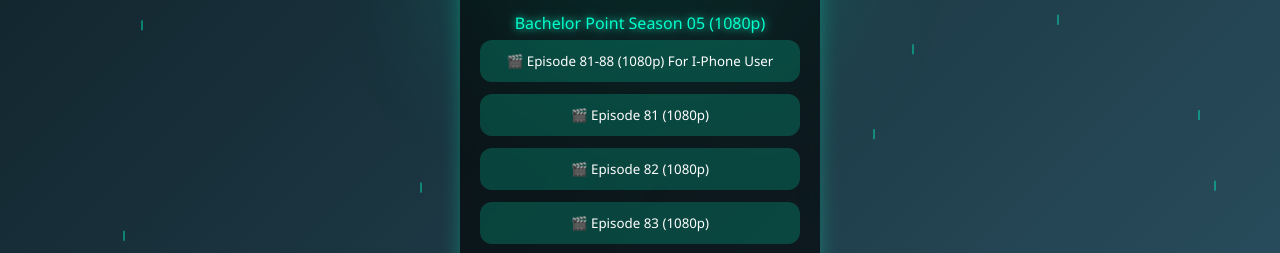
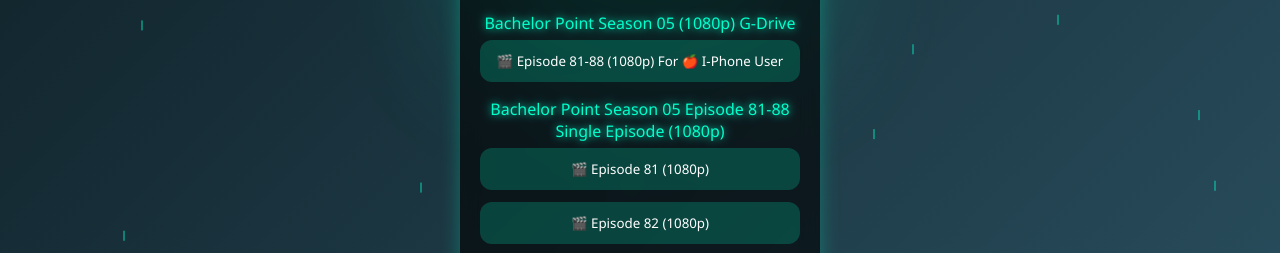
Before and after one commit to Neo045/Bachelor_Point, a plain HTML site: page index.html in a window 1280 px wide. Shown: the part 283-536 px from the top of the page. Drawn offline with Linux system fonts and the light colour scheme.

Commit message:
Add files via upload

```diff
--- a/index.html
+++ b/index.html
@@ -132,9 +132,12 @@ body::before{
 
 <img src="https://i.postimg.cc/x8xKfM7n/bachelorpoint-c11.webp" class="poster">
 
-<div class="title">Bachelor Point Season 05 (1080p)</div>
+<div class="title">Bachelor Point Season 05 (1080p) G-Drive</div>
 
-<button class="link-btn" onclick="go('ep81_88')">🎬 Episode 81-88 (1080p) For I-Phone User</button>
+<button class="link-btn" onclick="go('ep81_88')">🎬 Episode 81-88 (1080p) For 🍎 I-Phone User</button>
+
+<div class="title">Bachelor Point Season 05 Episode 81-88 Single Episode (1080p)</div>
+
 <button class="link-btn" onclick="go('ep81')">🎬 Episode 81 (1080p)</button>
 <button class="link-btn" onclick="go('ep82')">🎬 Episode 82 (1080p)</button>
 <button class="link-btn" onclick="go('ep83')">🎬 Episode 83 (1080p)</button>
```
